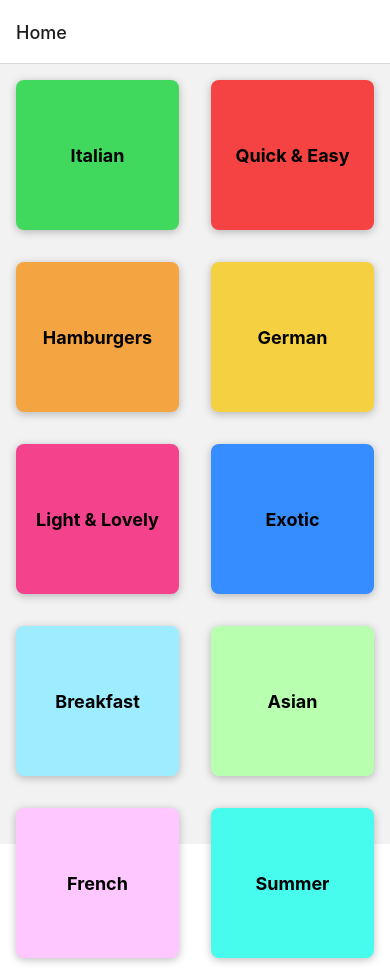
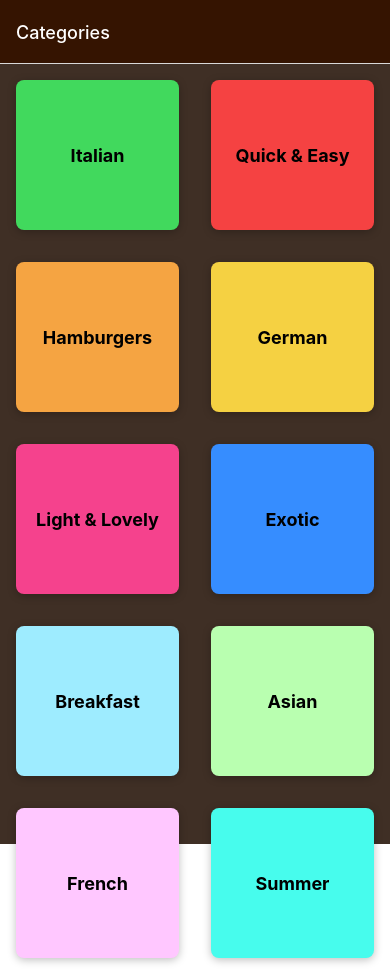
Before and after one commit to EmanAbobakr/Meals, a React Native app: screen / in a window 390 px wide. Built offline with nearby package versions, Linux system fonts and the light colour scheme.

Commit message:
ehance UI using navigation options

```diff
--- a/App.js
+++ b/App.js
@@ -3,17 +3,41 @@ import { CategoriesScreen } from "./screens/CategoriesScreen";
 import { NavigationContainer } from "@react-navigation/native";
 import { createNativeStackNavigator } from "@react-navigation/native-stack";
 import { MealsScreen } from "./screens/MealsScreen";
+import { StatusBar } from "expo-status-bar";
 
 const Stack = createNativeStackNavigator();
 
 export default function App() {
   return (
-    <NavigationContainer>
-      <Stack.Navigator>
-        <Stack.Screen name="Home" component={CategoriesScreen}></Stack.Screen>
-        <Stack.Screen name="Meals" component={MealsScreen}></Stack.Screen>
-      </Stack.Navigator>
-    </NavigationContainer>
+    // you can pass an obj or an arrow fun to "options"
+    <>
+      <StatusBar style="light" />
+      <NavigationContainer>
+        <Stack.Navigator
+          screenOptions={{
+            headerStyle: { backgroundColor: "#351401" },
+            headerTintColor: "white",
+            contentStyle: { backgroundColor: "#3f2f25" },
+          }}
+        >
+          <Stack.Screen
+            name="Home"
+            component={CategoriesScreen}
+            options={{
+              title: "Categories",
+            }}
+          ></Stack.Screen>
+          {/* you can set option dynamically here or frome inside the component using navigation.setOptions() method and useLayoutEffect (not useEffect) useEffect vs useLayoutEffect*/}
+          <Stack.Screen
+            name="Meals"
+            component={MealsScreen}
+            options={({ route, navigation }) => {
+              return { title: route.params.title };
+            }}
+          ></Stack.Screen>
+        </Stack.Navigator>
+      </NavigationContainer>
+    </>
   );
 }
 
```
